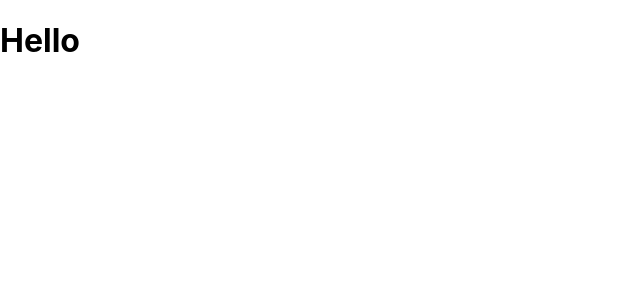
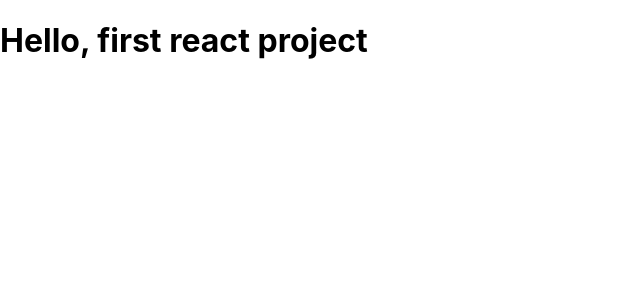
Before and after one commit to ASaliba0419/Overwatch-API, a React (Create React App) app in the folder client/: page / in a window 1280 px wide. Shown: the top 300 px of the page, without its empty margins (0-640 px from the left). Built offline with nearby package versions, Linux system fonts and the light colour scheme.

Commit message:
first commit

```diff
--- a/client/src/App.js
+++ b/client/src/App.js
@@ -2,7 +2,7 @@ import './App.css';
 
 function App() {
   return (
-  <h1>Hello</h1>
+  <h1>Hello, first react project</h1>
   );
 }
 
```
